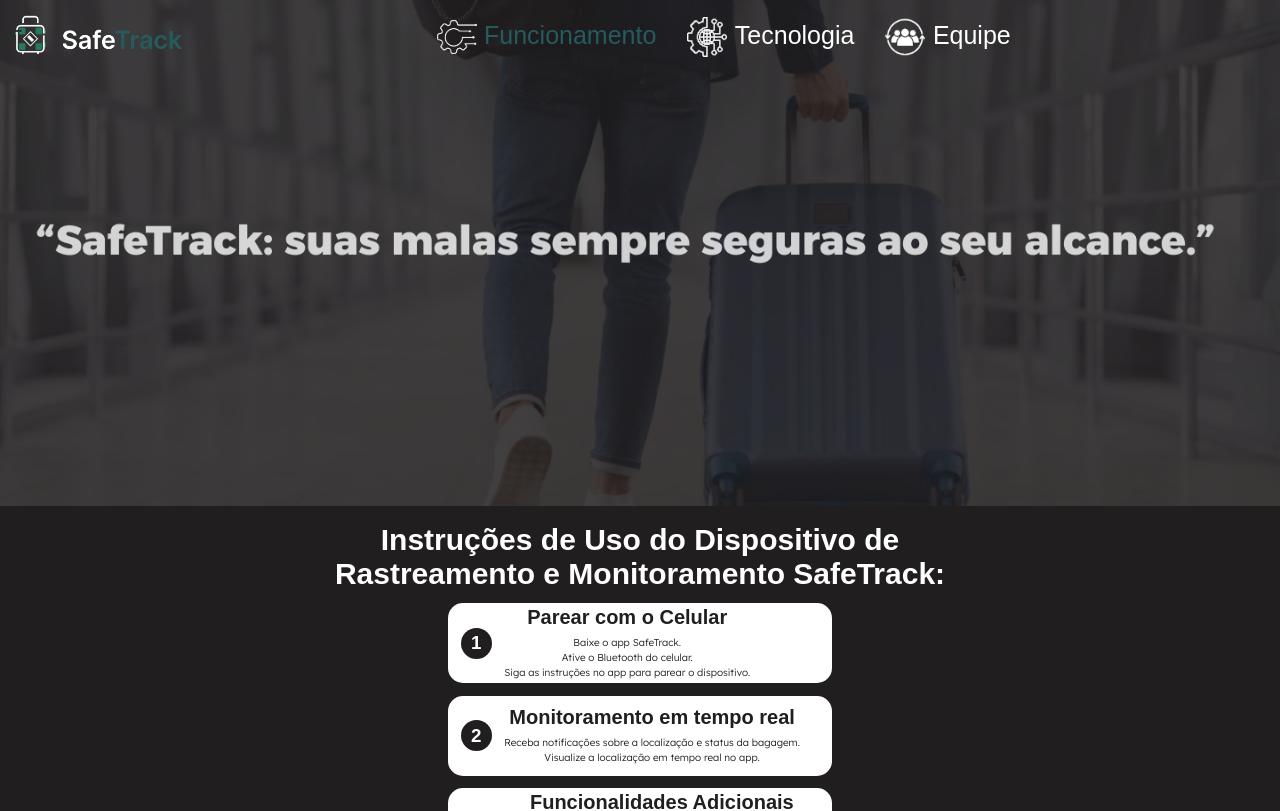
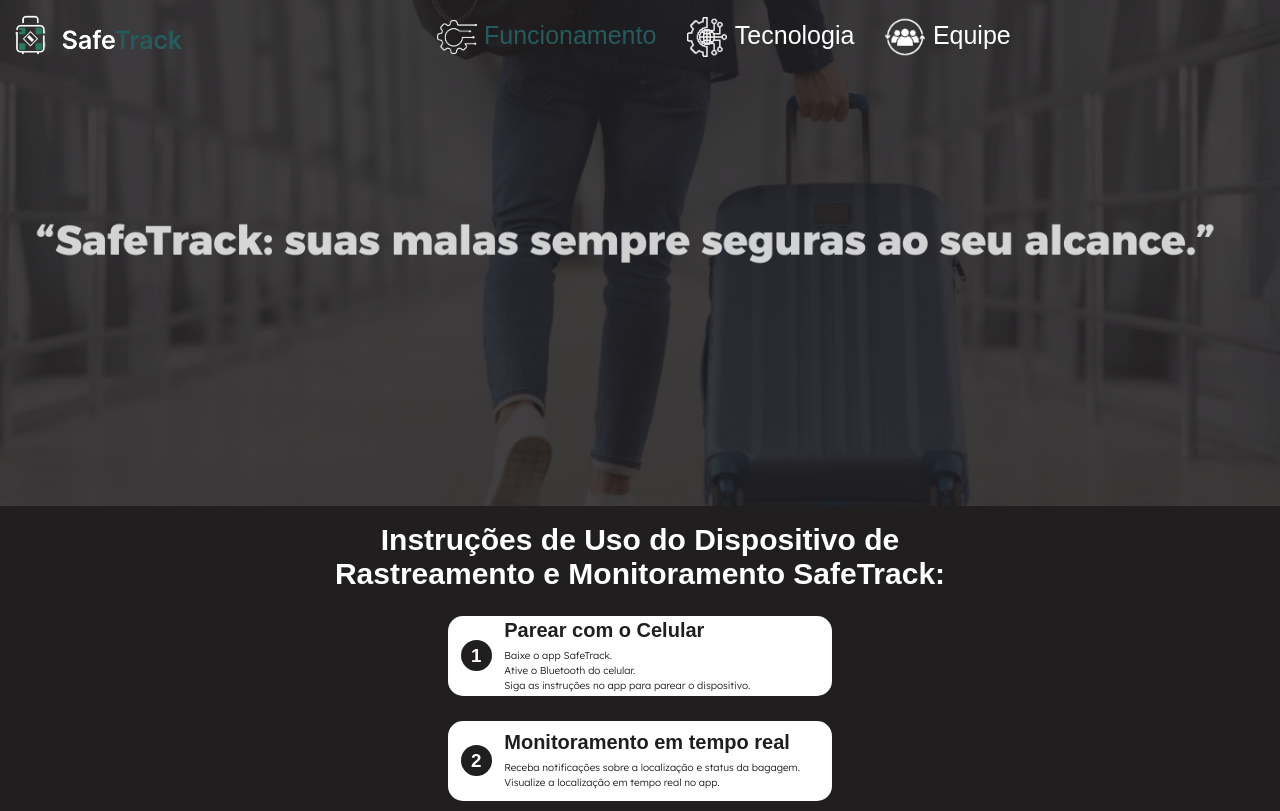
Before and after one commit to Leopardeco/tcc-safetrack, a React (Vite) app: page /funcionamento in a window 1280 px wide. Shown: the top 811 px of the page. Built offline with nearby package versions, Linux system fonts and the light colour scheme; a web font is replaced by a local one.

Commit message:
patch 1.01

```diff
--- a/src/pages/Home.jsx
+++ b/src/pages/Home.jsx
@@ -12,7 +12,7 @@ export function Home() {
   // Função para rolar suavemente para o CopyContainer
   const scrollToCopyContainer = () => {
     if (copyContainerRef.current) {
-      copyContainerRef.current.scrollIntoView({ behavior: 'smooth' });
+      copyContainerRef.current.scrollIntoView({ behavior: 'smooth', block: 'center' });
     }
   };
   return (
--- a/src/pages/Membros.jsx
+++ b/src/pages/Membros.jsx
@@ -24,7 +24,7 @@ export function Membros() {
           <h2>Nicollas Gomes</h2>
           <div>
           <img src= {linkedin} alt="" className="link"/>
-          <a href="https://www.linkedin.com/in/nicollas-gomes-4479952b9/">Nicollas Gomes</a>
+          <a href="https://www.linkedin.com/in/nicollas-gomes-4479952b9/" target="_blank">Nicollas Gomes</a>
           </div>
         </NickContainer>
         <MotaContainer>
@@ -32,7 +32,7 @@ export function Membros() {
           <h2>Guilherme Mota</h2>
           <div>
           <img src= {linkedin} alt="" className="link" />
-          <a href="https://www.linkedin.com/in/guilherme-mota-melo/">Guilherme Mota</a>
+          <a href="https://www.linkedin.com/in/guilherme-mota-melo/" target="_blank">Guilherme Mota</a>
           </div>
         </MotaContainer>
         <LeoContainer>
@@ -40,7 +40,7 @@ export function Membros() {
           <h2>Leonardo Amaral</h2>
           <div>
           <img src= {linkedin} alt="" className="link" />
-          <a href="https://www.linkedin.com/in/leonardo-amaral-356b602b9/">Leonardo Amaral</a>
+          <a href="https://www.linkedin.com/in/leonardo-amaral-356b602b9/" target="_blank">Leonardo Amaral</a>
           </div>
         </LeoContainer>
         <AlanContainer>
@@ -48,7 +48,7 @@ export function Membros() {
           <h2>Alan Cechi</h2>
           <div>
           <img src= {linkedin} alt="" className="link" />
-          <a href="">Alan Cechi</a>
+          <a href="https://www.linkedin.com/" target="_blank">Alan Cechi</a>
           </div>
         </AlanContainer>
       </MainContainer>
--- a/src/styles/Funcionamento.styles.js
+++ b/src/styles/Funcionamento.styles.js
@@ -43,7 +43,9 @@ export const EtapasContainer = styled.div`
   }
 `;
 
-export const MainContainer = styled.div``;
+export const MainContainer = styled.div`
+  overflow: hidden;
+`;
 
 export const FunctionContainer = styled.div`
   h2 {
@@ -93,6 +95,7 @@ export const ParearContainer = styled.div`
 
 
   .step {
+    margin-top:1.25rem;
     width: 30vw;
     height: 10vh;
     display: flex;
@@ -101,7 +104,7 @@ export const ParearContainer = styled.div`
     border-radius: 1.5rem;
     padding: 1.25rem;
     margin-bottom: 1.25rem;
-    text-align: center;
+    text-align: left;
 
     @media (max-width: 768px) {
       flex-direction: column;
--- a/src/styles/Home.styles.js
+++ b/src/styles/Home.styles.js
@@ -13,6 +13,7 @@ export const MainContainer = styled.div`
     justify-content: space-around;
     height: 90vh;
     width: 100vw;
+    margin-bottom: 3rem;
 
 
     .text-button-container {
```
